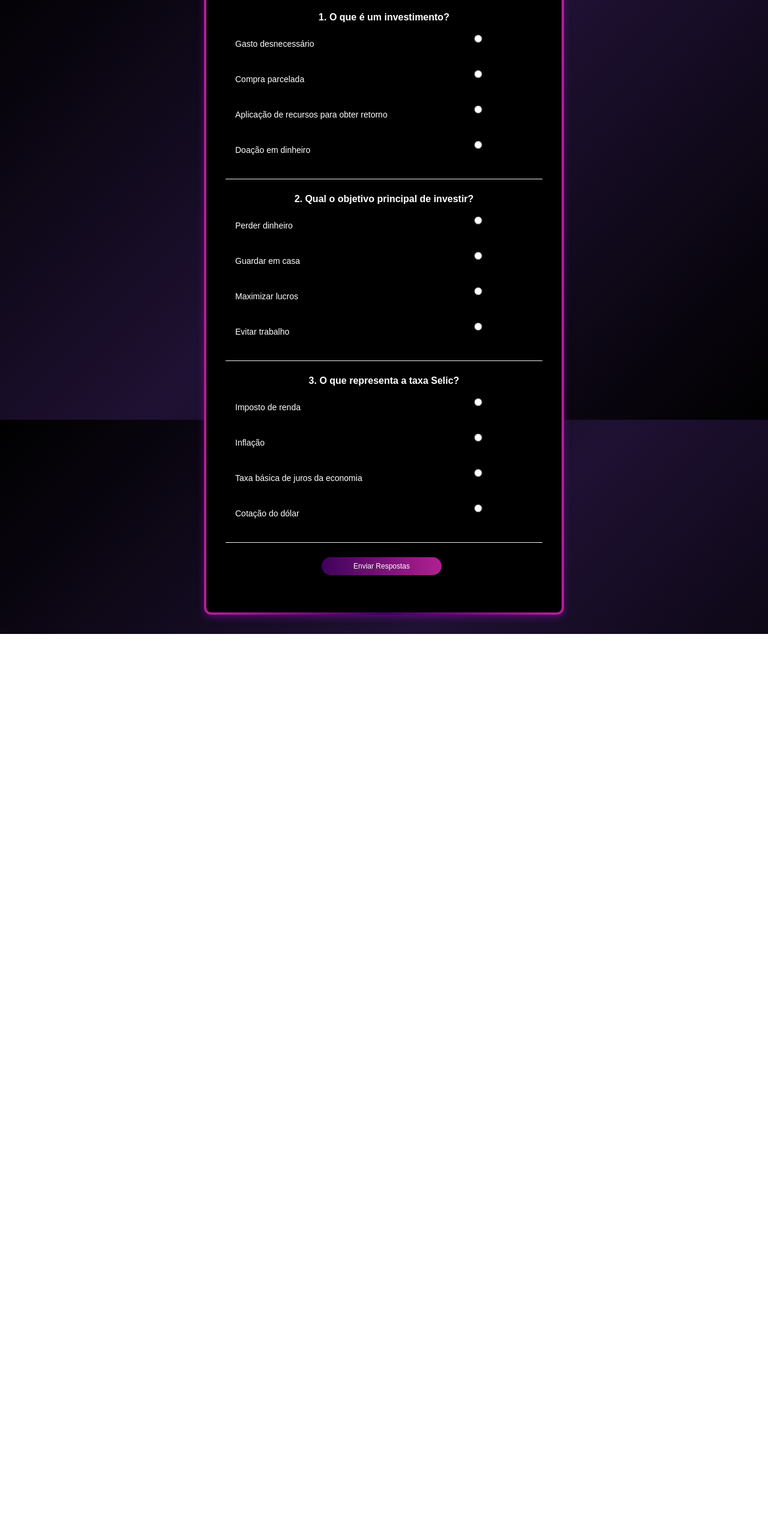
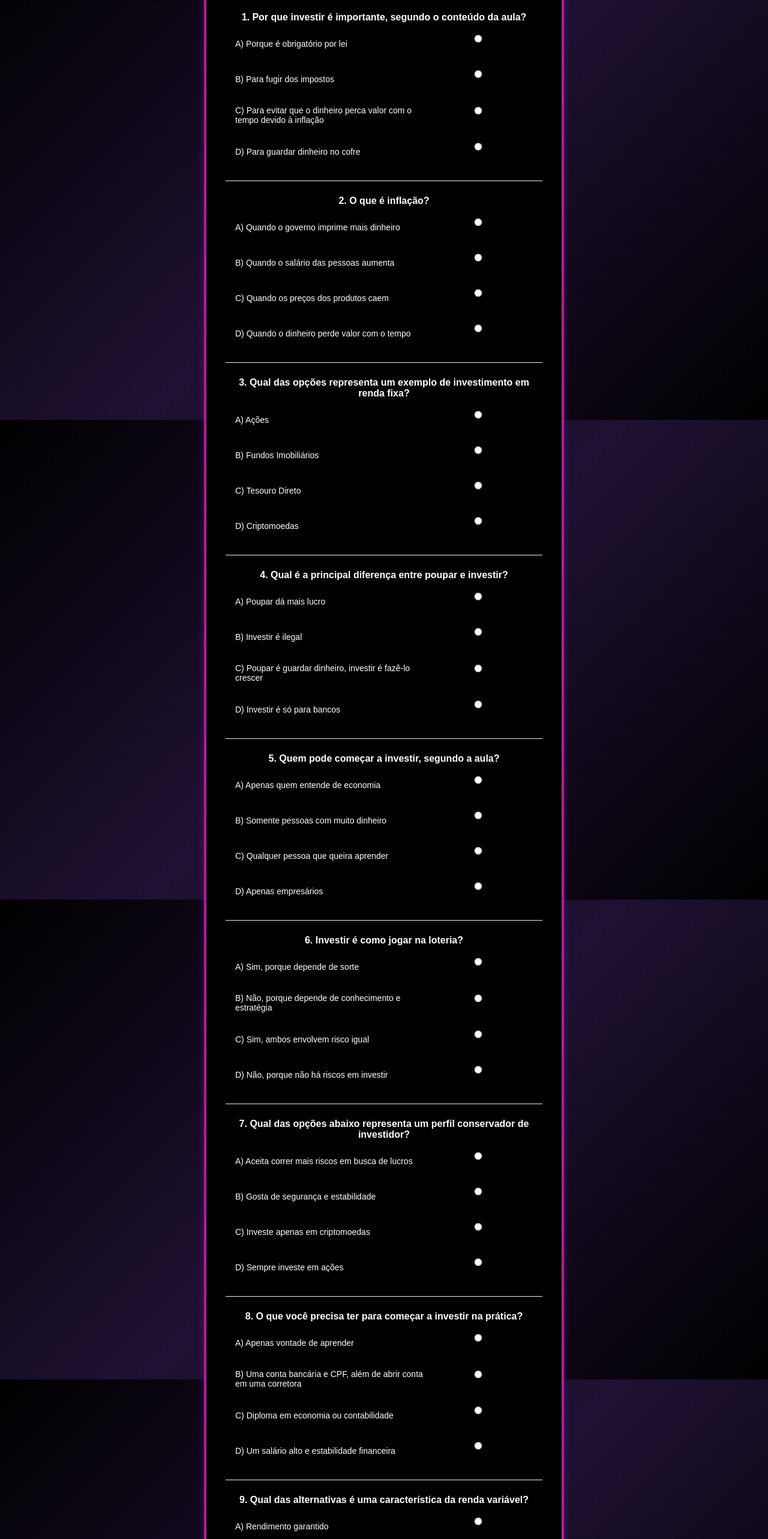
Before and after one commit to PedrosoEnzo/cripto, a React (Vite) app in the folder cripto-react/: page /quiz in a window 1280 px wide. Shown: the part 100-2666 px from the top of the page at 60% size. Before the commit the page ends 1157 px from the top, so only its background shows below. Built offline with nearby package versions, Linux system fonts and the light colour scheme.

Commit message:
atualizando questões do quiz

```diff
--- a/cripto-react/src/components/QuizPage.jsx
+++ b/cripto-react/src/components/QuizPage.jsx
@@ -4,35 +4,106 @@ import styles from './QuizPage.module.css';
 
 const questions = [
   {
-    question: "O que é um investimento?",
+    question: "Por que investir é importante, segundo o conteúdo da aula?",
     options: [
-      "Gasto desnecessário",
-      "Compra parcelada",
-      "Aplicação de recursos para obter retorno",
-      "Doação em dinheiro"
+      "A) Porque é obrigatório por lei",
+      "B) Para fugir dos impostos",
+      "C) Para evitar que o dinheiro perca valor com o tempo devido à inflação",
+      "D) Para guardar dinheiro no cofre"
     ],
     correctAnswer: 2,
   },
   {
-    question: "Qual o objetivo principal de investir?",
+    question: "O que é inflação?",
     options: [
-      "Perder dinheiro",
-      "Guardar em casa",
-      "Maximizar lucros",
-      "Evitar trabalho"
+      "A) Quando o governo imprime mais dinheiro",
+      "B) Quando o salário das pessoas aumenta",
+      "C) Quando os preços dos produtos caem",
+      "D) Quando o dinheiro perde valor com o tempo"
+    ],
+    correctAnswer: 3,
+  },
+  {
+    question: "Qual das opções representa um exemplo de investimento em renda fixa?",
+    options: [
+      "A) Ações",
+      "B) Fundos Imobiliários",
+      "C) Tesouro Direto",
+      "D) Criptomoedas"
     ],
     correctAnswer: 2,
   },
   {
-    question: "O que representa a taxa Selic?",
+    question: "Qual é a principal diferença entre poupar e investir?",
     options: [
-      "Imposto de renda",
-      "Inflação",
-      "Taxa básica de juros da economia",
-      "Cotação do dólar"
+      "A) Poupar dá mais lucro",
+      "B) Investir é ilegal",
+      "C) Poupar é guardar dinheiro, investir é fazê-lo crescer",
+      "D) Investir é só para bancos"
     ],
     correctAnswer: 2,
   },
+  {
+    question: "Quem pode começar a investir, segundo a aula?",
+    options: [
+      "A) Apenas quem entende de economia",
+      "B) Somente pessoas com muito dinheiro",
+      "C) Qualquer pessoa que queira aprender",
+      "D) Apenas empresários"
+    ],
+    correctAnswer: 2,
+  },
+  {
+    question: "Investir é como jogar na loteria?",
+    options: [
+      "A) Sim, porque depende de sorte",
+      "B) Não, porque depende de conhecimento e estratégia",
+      "C) Sim, ambos envolvem risco igual",
+      "D) Não, porque não há riscos em investir"
+    ],
+    correctAnswer: 1,
+  },
+  {
+    question: "Qual das opções abaixo representa um perfil conservador de investidor?",
+    options: [
+      "A) Aceita correr mais riscos em busca de lucros",
+      "B) Gosta de segurança e estabilidade",
+      "C) Investe apenas em criptomoedas",
+      "D) Sempre investe em ações"
+    ],
+    correctAnswer: 1,
+  },
+  {
+    question: "O que você precisa ter para começar a investir na prática?",
+    options: [
+      "A) Apenas vontade de aprender",
+      "B) Uma conta bancária e CPF, além de abrir conta em uma corretora",
+      "C) Diploma em economia ou contabilidade",
+      "D) Um salário alto e estabilidade financeira"
+    ],
+    correctAnswer: 1,
+  },
+  {
+    question: "Qual das alternativas é uma característica da renda variável?",
+    options: [
+      "A) Rendimento garantido",
+      "B) Baixo risco e retorno previsível",
+      "C) Pode subir ou cair, mas tem potencial de maiores lucros",
+      "D) Isento de qualquer risco"
+    ],
+    correctAnswer: 2,
+  },
+  {
+    question: "Qual é a metáfora usada na aula para explicar a diferença entre poupar e investir?",
+    options: [
+      "A) Poupar é como correr, investir é como caminhar",
+      "B) Poupar é deixar no cofre, investir é gastar",
+      "C) Poupar é estacionar o carro, investir é pegar a estrada",
+      "D) Poupar é como estudar, investir é como trabalhar"
+    ],
+    correctAnswer: 2,
+  },
+
 ];
 
 export default function QuizPage() {
```
